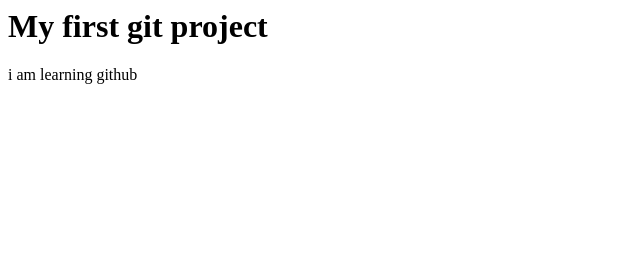
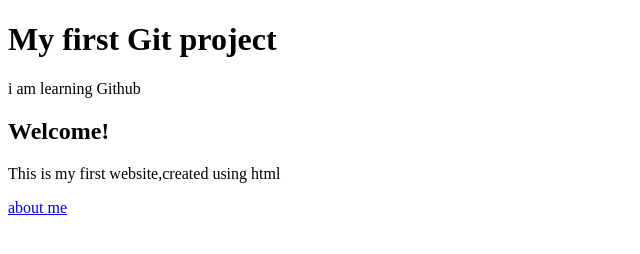
Before and after one commit to greatnessunuabor88-dev/my-first-project, a plain HTML site: page index.html in a window 1280 px wide. Shown: the whole page, without its empty margins (0-640 px from the left). Drawn offline with Linux system fonts and the light colour scheme.

Commit message:
Update index.html

```diff
--- a/index.html
+++ b/index.html
@@ -1,2 +1,13 @@
-<h1>My first git project</h1>
-<p>i am learning github</p>
+<!Doctype html>
+<html>
+  <head>
+    <title>My first website</title>
+  </head>
+  <body>
+    <h1>My first Git project</h1>
+    <p>i am learning Github</p>
+    <h2>Welcome!</h2>
+    <p>This is my first website,created using html</p>
+    <a href="about.html">about me </a>
+  </body>
+</html>
```
